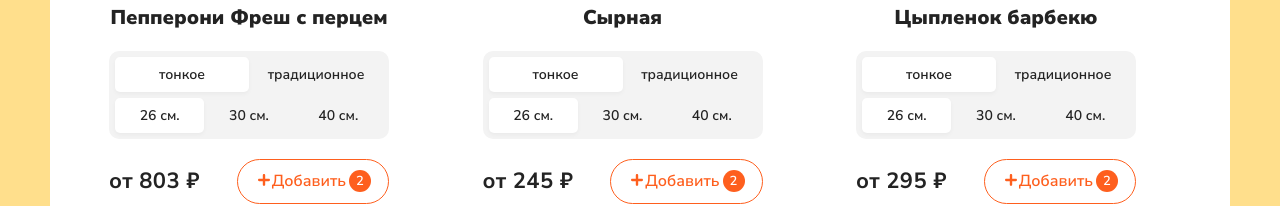
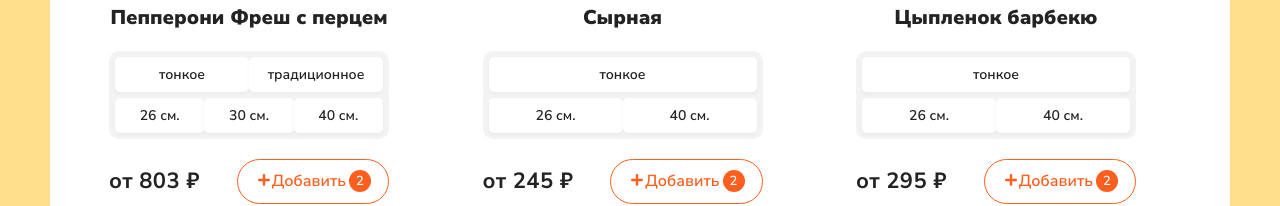
Before and after one commit to evxeen/pizza, a React (Create React App) app: page / in a window 1280 px wide. Shown: the part 570-776 px from the top of the page. Built offline with nearby package versions, Linux system fonts and the light colour scheme.

Commit message:
feat: render datas in pizzaBlock

```diff
--- a/src/App.js
+++ b/src/App.js
@@ -4,11 +4,10 @@ import Categories from './components/Categories';
 import Sorting from './components/Sorting';
 import PizzaCard from './components/PizzaCard';
 
-import pizzas from './assets/db-1637762081903.json';
+import data from './assets/db-1637762081903.json';
 import './scss/app.scss';
 
 function App() {
-  console.log(pizzas);
   return (
     <div className="App">
       <div className="wrapper">
@@ -21,13 +20,13 @@ function App() {
             </div>
             <h2 className="content__title">Все пиццы</h2>
             <div className="content__items">
-              {pizzas.map((obj) => (
+              {data.map((obj) => (
                 <PizzaCard
-                  onClick={() => console.log(obj)}
+                  key={obj.id}
                   image={obj.imageUrl}
                   title={obj.title}
-                  type={obj.type}
-                  size={obj.sizes}
+                  types={obj.types}
+                  sizes={obj.sizes}
                   price={obj.price}
                 />
               ))}
--- a/src/components/PizzaCard.jsx
+++ b/src/components/PizzaCard.jsx
@@ -1,17 +1,20 @@
-function PizzaCard({ image, title, type, size, price }) {
+function PizzaCard({ image, title, types, sizes, price }) {
+  const pizzaType = ['тонкое', 'традиционное'];
+
   return (
     <div className="pizza-block">
       <img className="pizza-block__image" src={image} alt="Pizza" />
       <h4 className="pizza-block__title">{title}</h4>
       <div className="pizza-block__selector">
         <ul>
-          <li className="active">тонкое</li>
-          <li>традиционное</li>
+          {types.map((type) => (
+            <li className="active">{pizzaType[type]}</li>
+          ))}
         </ul>
         <ul>
-          <li className="active">26 см.</li>
-          <li>30 см.</li>
-          <li>40 см.</li>
+          {sizes.map((el) => (
+            <li className="active">{el} см.</li>
+          ))}
         </ul>
       </div>
       <div className="pizza-block__bottom">
```
